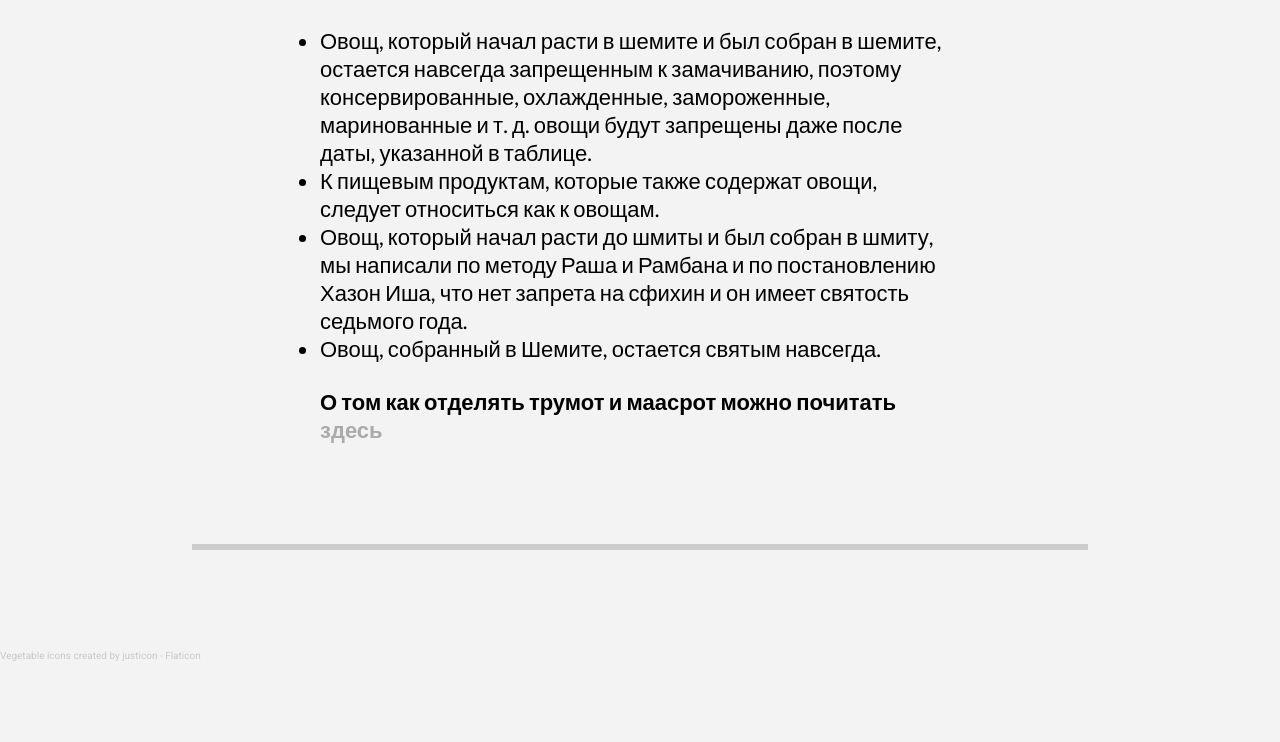
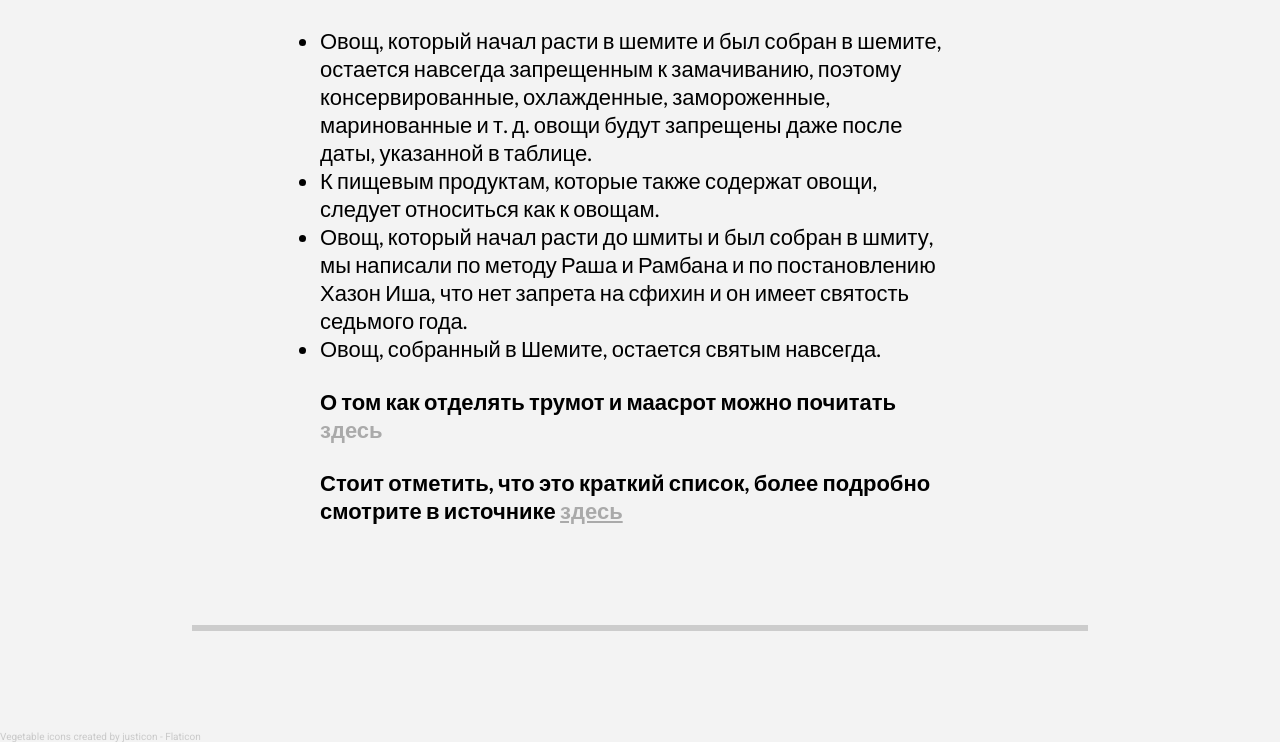
Before and after one commit to AvrahamKrol/Shmita-laws, a plain HTML site: page produce_zmanim.html in a window 1280 px wide. Shown: the part 439-1181 px from the top of the page. Before the commit the page ends 1100 px from the top, so only its background shows below. Drawn offline with Linux system fonts and the light colour scheme.

Commit message:
add option to open source list of produce time

```diff
--- a/produce_zmanim.html
+++ b/produce_zmanim.html
@@ -45,6 +45,16 @@
           <p>
             О том как отделять трумот и маасрот можно почитать
             <span id="modal" class="modal">здесь</span>
+          </p>
+          <p>
+            Стоит отметить, что это краткий список, более подробно смотрите в
+            источнике
+            <a
+              href="https://bhl.org.il/%D7%9C%D7%95%D7%97-%D7%96%D7%9E%D7%A0%D7%99%D7%9D-%D7%A9%D7%9E%D7%99%D7%98%D7%94-%D7%AA%D7%A9%D7%A4%D7%91/"
+              id="modal"
+              class="modal"
+              >здесь</a
+            >
           </p>
         </div>
       </section>
```
